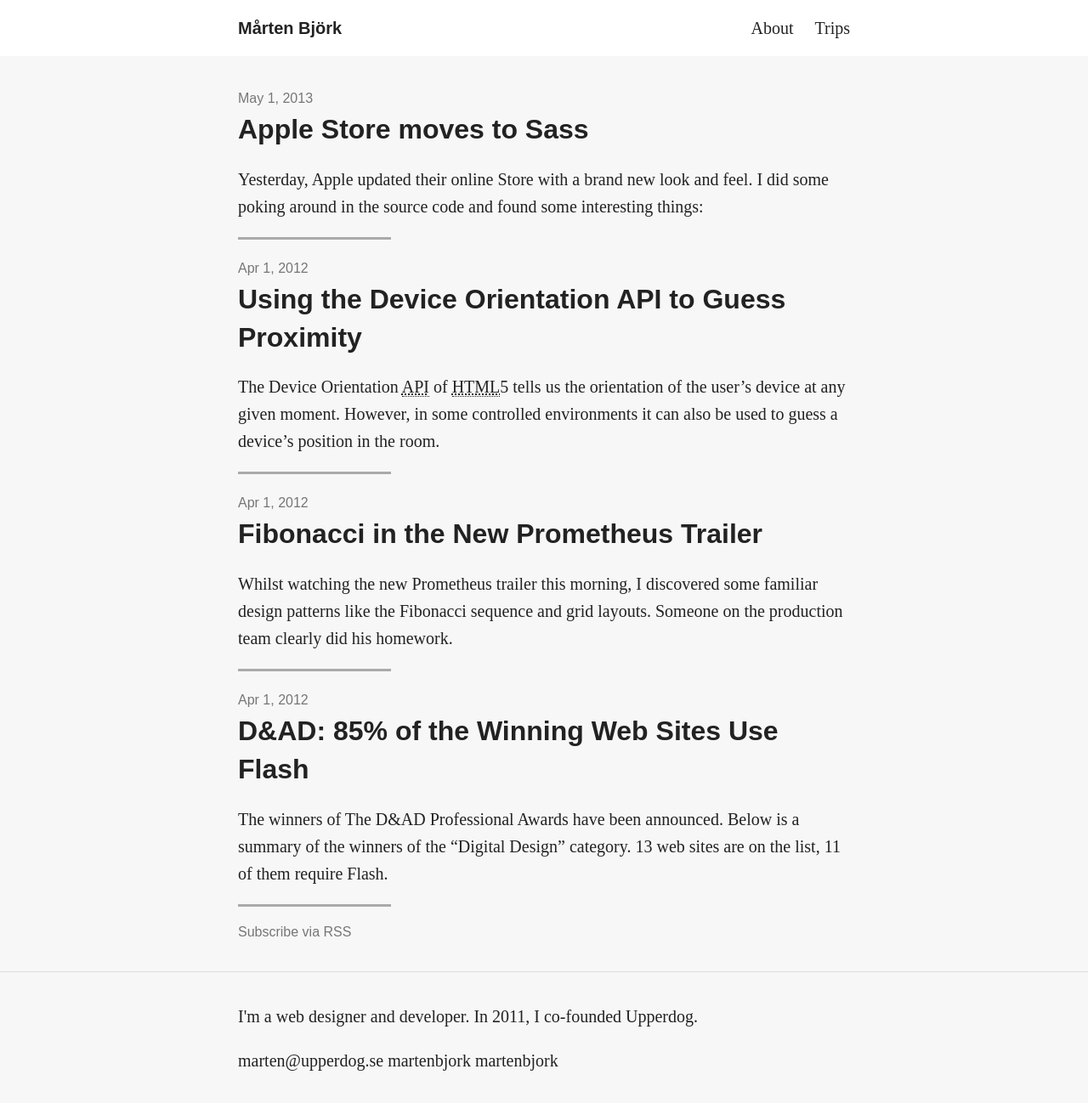
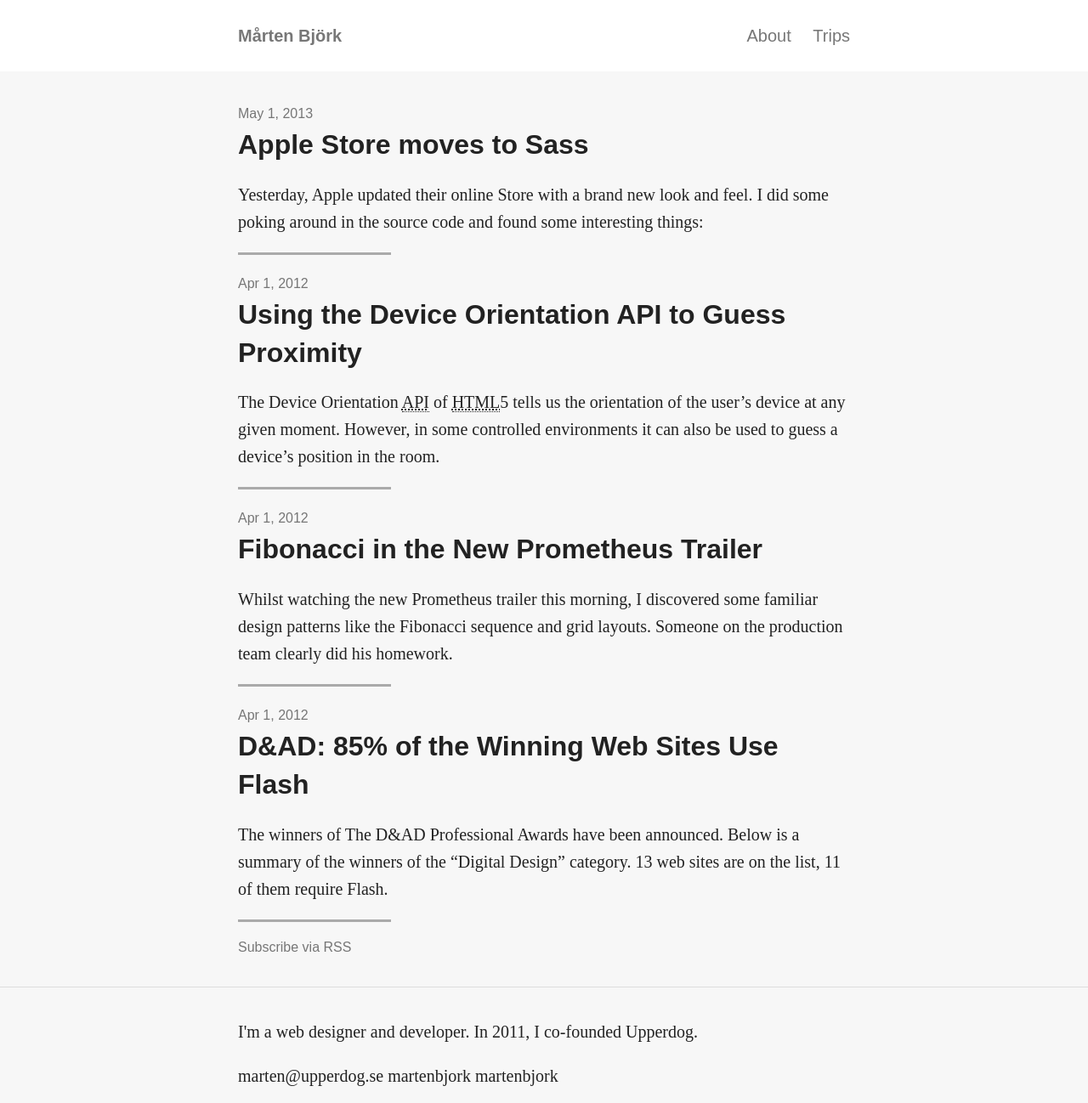
Before and after one commit to pavopax/pavopax.github.io, a Jekyll site: the page built from index.html, in a window 1280 px wide. Shown: the whole page at 85% size. Built offline with Jekyll 4.4.1, drawn with Linux system fonts in a browser that asks for light colours; some web fonts are replaced.

Commit message:
Design improvements

```diff
--- a/css/main.scss
+++ b/css/main.scss
@@ -32,10 +32,6 @@ body {
 }
 
 /* Layout components */
-.main {
-    min-height: 800px;
-    min-height: 90vh;
-}
 .outer {
     padding: 1rem 0;
 }
@@ -98,9 +94,12 @@ pre {
 
 /* Header */
 .site-header {
-    padding: 1px 0;
+    padding: .5em 0;
     background: #fff;
     @include clearfix;
+    a {
+        color: #777;
+    }
     h1 {
         float: left;
         font-size: 1em;
@@ -110,6 +109,8 @@ pre {
     nav {
         float: right;
         font-size: 1em;
+        font-family: sans-serif;
+        font-weight: 300;
         ul {
             padding: 0;
             list-style-type: none;
```
Also changed, not shown: 1 other file.
